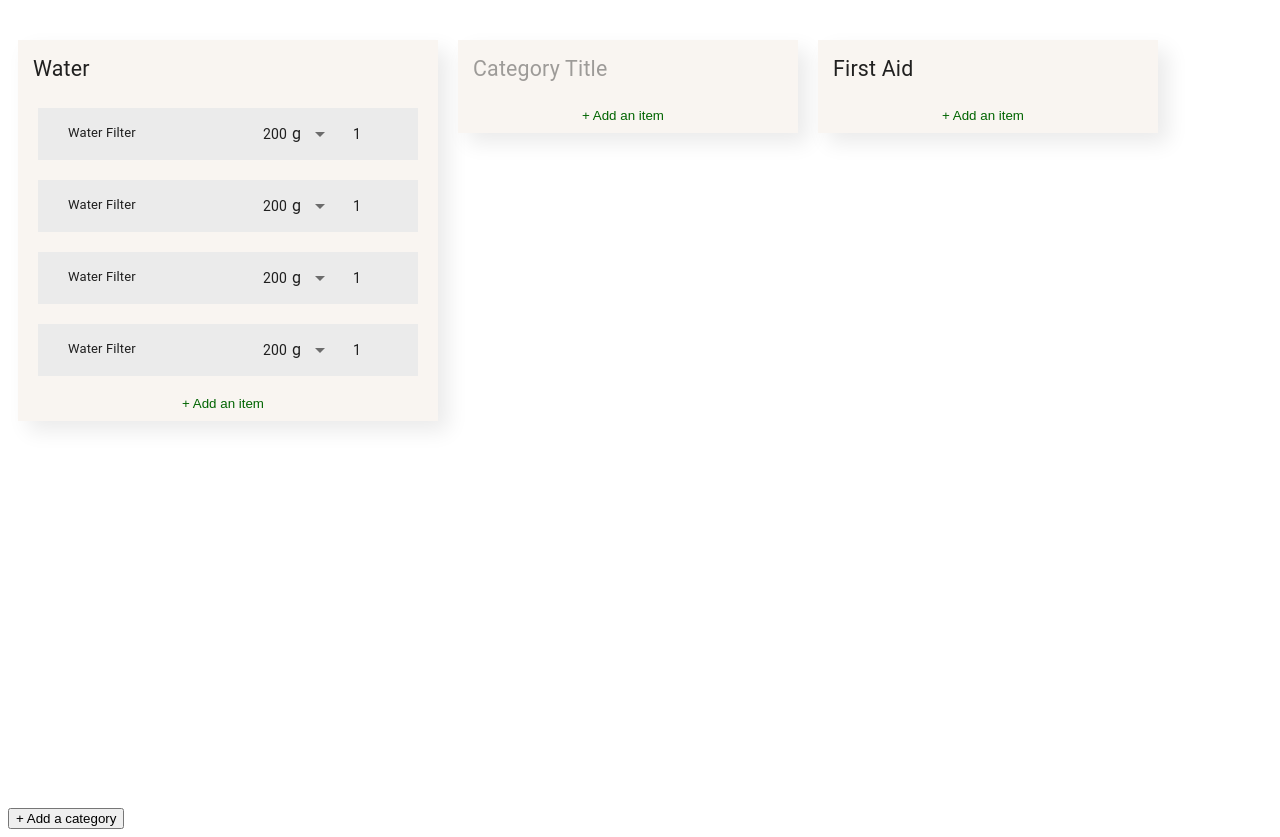
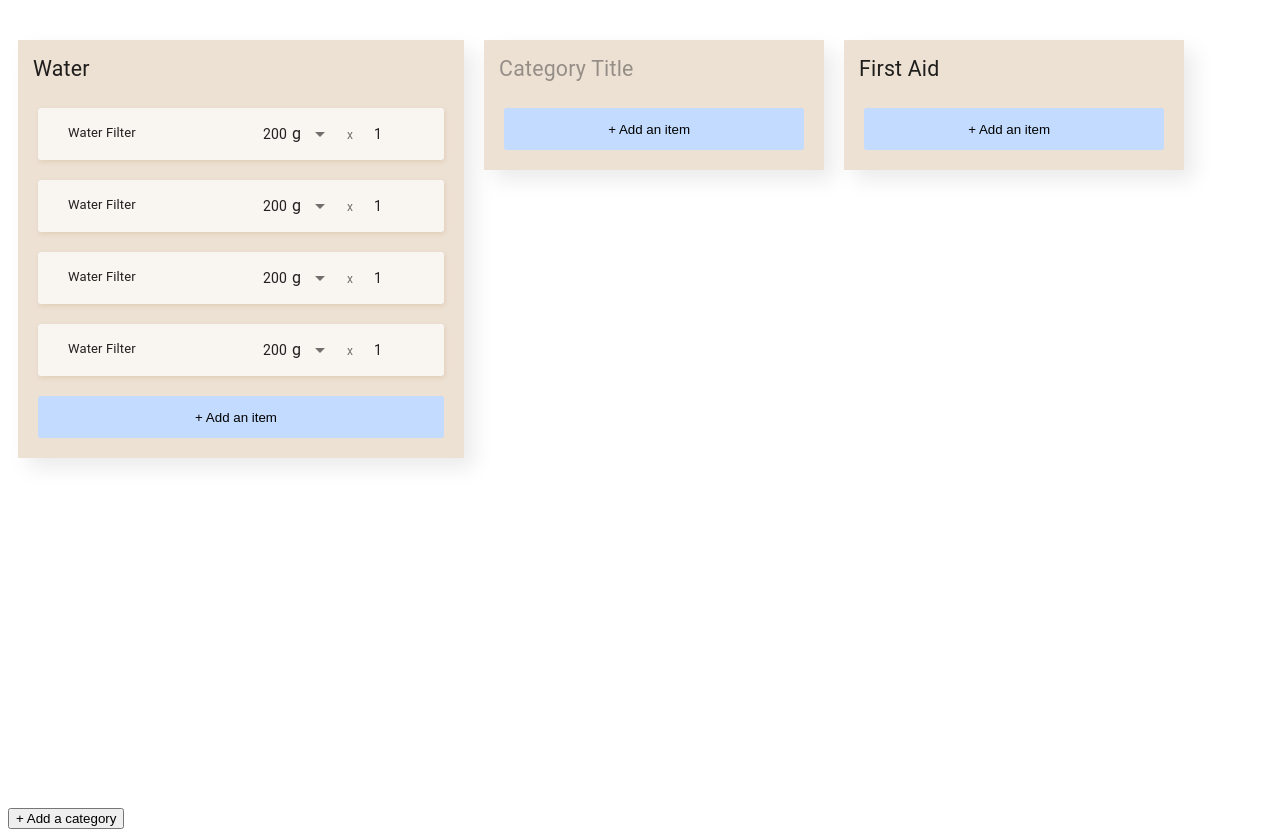
Before and after one commit to mitchHartigan/trekkr, a React (Create React App) app: page / in a window 1280 px wide. Built offline with nearby package versions, Linux system fonts and the light colour scheme.

Commit message:
style: styled delete button, added depth

```diff
--- a/src/pack/Category/Category.elem.js
+++ b/src/pack/Category/Category.elem.js
@@ -2,7 +2,7 @@ import styled from "styled-components";
 
 export const CategoryContainer = styled.div`
   background-color: ${(props) =>
-    props.isDraggingOver ? "#E9F2CF " : "#F9F5F1"};
+    props.isDraggingOver ? "#E7D7C5" : "#EDE1D4"};
   transition: background-color 0.3s ease;
   display: flex;
   justify-content: flex-start;
@@ -33,16 +33,19 @@ export const CategoryTitle = styled.input`
 
 export const AddANewItemButton = styled.button`
   border: none;
-  padding: 10px 10px 10px 10px;
-  width: 100%;
+  padding: 10px;
+  margin: 10px 10px 20px 10px;
+  height: 42px;
   text-align: center;
-  background-color: transparent;
+  background-color: #c2dbff;
+  transition: background-color 50ms ease;
   padding-left: 0px;
   cursor: pointer;
-  color: darkgreen;
+  color: black;
+  border-radius: 3px;
   &: hover {
-    text-decoration: underline;
-    transition: text-decoration 1s ease;
+    background-color: #89bbfe;
+    transition: background-color 50ms;
   }
   outline: none;
 `;
--- a/src/pack/Item/Item.elem.js
+++ b/src/pack/Item/Item.elem.js
@@ -6,8 +6,10 @@ export const ItemContainer = styled.div`
   padding-left: 30px;
   display: flex;
   flex-direction: row;
+  border-radius: 3px;
   justify-content: space-between;
-  background-color: ${(props) => (props.isDragging ? "white" : "#EBEBEB")};
-  box-shadow: ${(props) => (props.isDragging ? "1px 2px 10px grey" : "none")};
+  background-color: ${(props) => (props.isDragging ? "white" : "#F9F5F1")};
+  box-shadow: ${(props) =>
+    props.isDragging ? "1px 2px 10px grey" : "1px 2px 5px #E1CDB7"};
   transition: background-color 0.3s ease-out;
 `;
--- a/src/pack/Item/Item.js
+++ b/src/pack/Item/Item.js
@@ -107,6 +107,7 @@ export default class Item extends Component {
               </div>
 
               <div className="item__qtyContainer">
+                <InputLabel className="item__qtyLabel">x</InputLabel>
                 <Input
                   className="item__qtyInput"
                   ref={this.qtyInput}
--- a/src/pack/Item/_item.scss
+++ b/src/pack/Item/_item.scss
@@ -29,9 +29,14 @@
     justify-content: space-around;
     align-items: center;
     font-size: 14px;
+    margin: 0px 5px 0px 15px;
   }
   &__qty {
     font-size: 14px;
+  }
+  &__qtyLabel {
+    font-size: 0.75rem;
+    padding-top: 2px;
   }
   &__qtyInput {
     padding-left: 10px;
```
